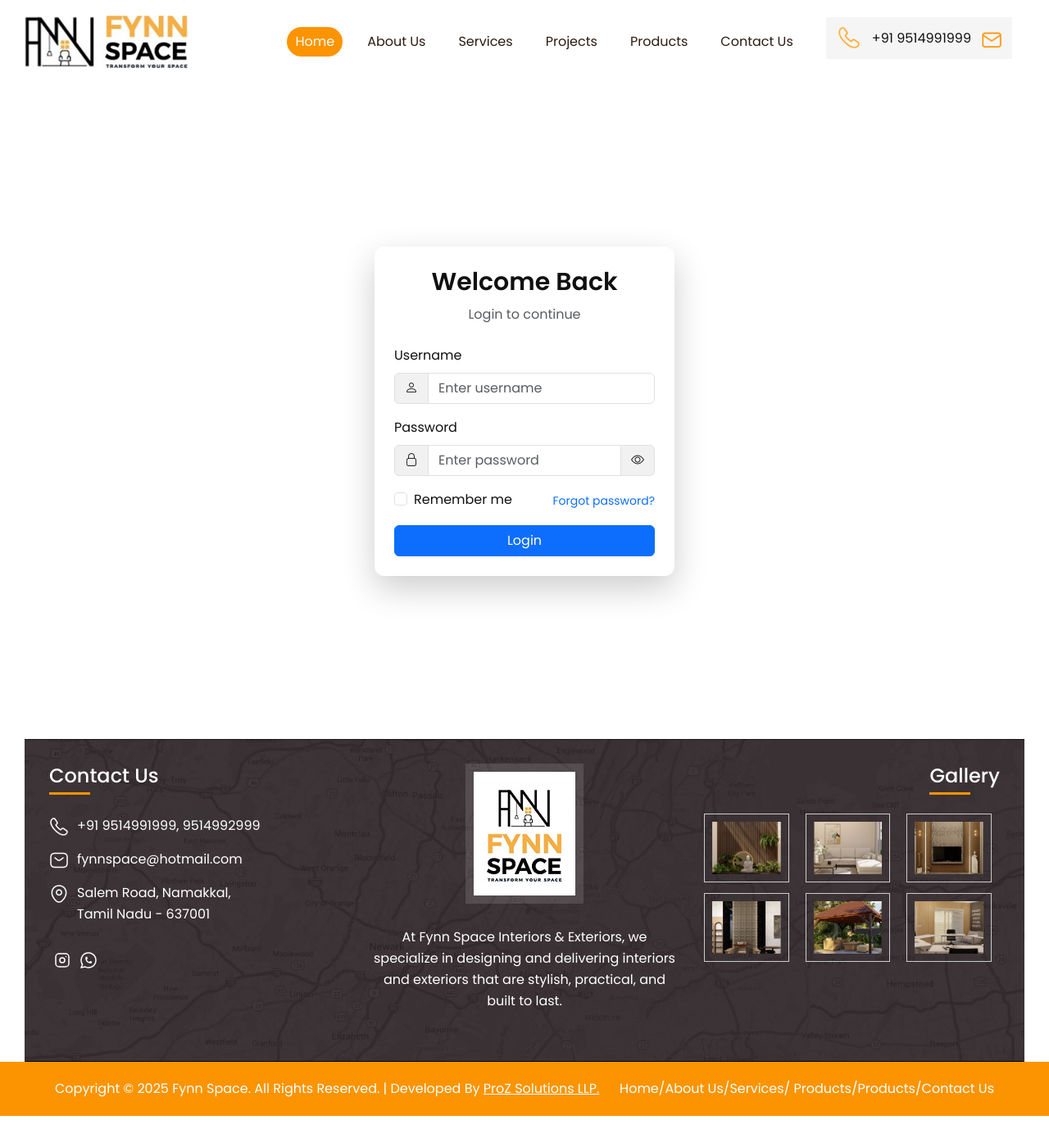
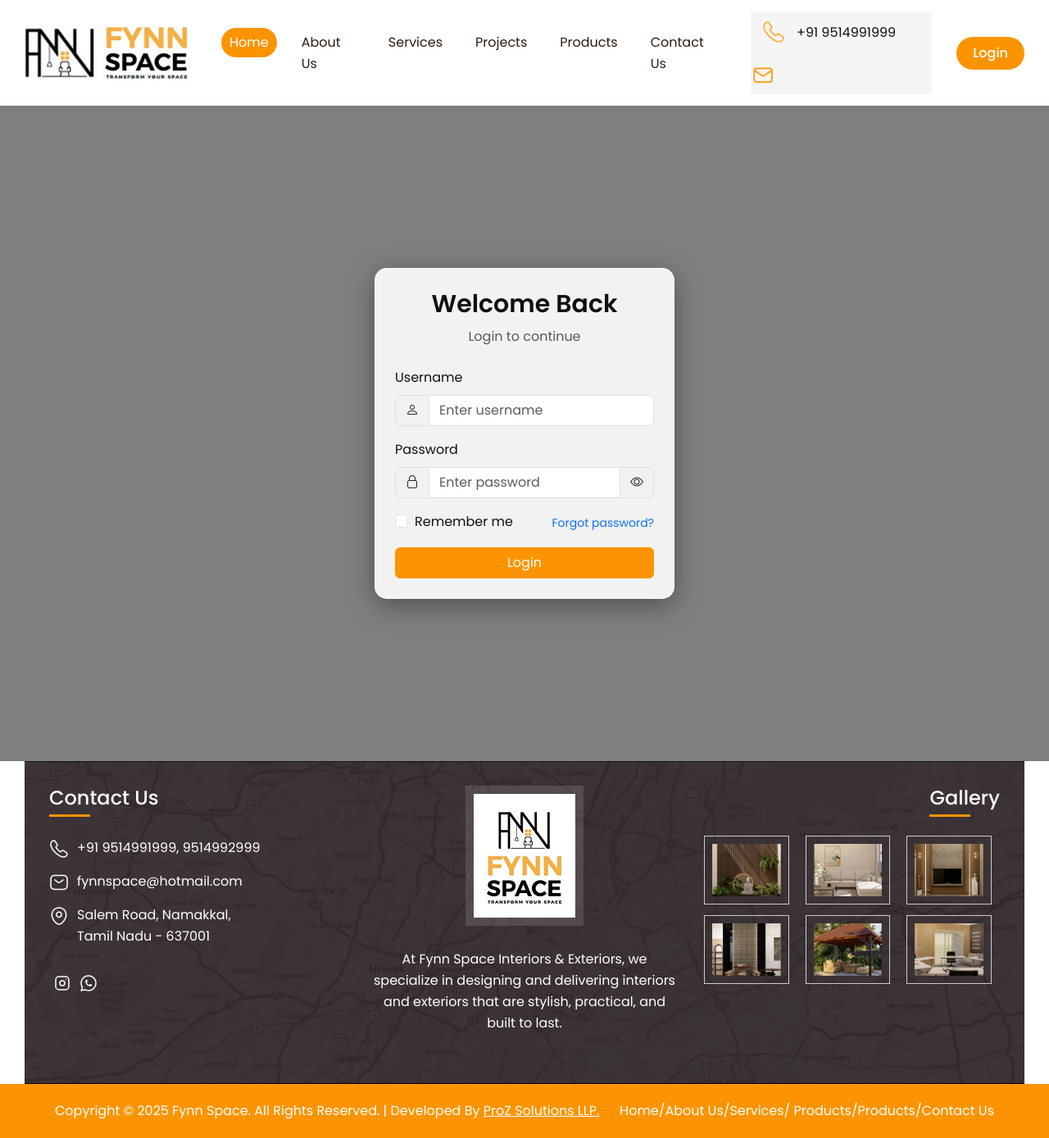
Before and after one commit to manojravichandran22/fynnn-space, a PHP site: page /login.php in a window 1280 px wide. Shown: the whole page at 82% size. Before the commit the page ends 1362 px from the top, so only its background shows below. Run offline with PHP 8.4, Linux system fonts and the light colour scheme.

Commit message:
login button

```diff
--- a/header.php
+++ b/header.php
@@ -54,7 +54,7 @@
           </ul>
 
 
-          <div class="last_list">
+          <div class="last_list" style="display: flex; align-items: center;">
             <div class="reqcallout">
 
 <div class="reqcall"><div class="topicons"><img src="images/top-mob.png" /></div>
@@ -65,6 +65,9 @@
 
 </div>
 
+             <?php if (!isset($_SESSION['user_id'])): ?>
+                <a href="login.php" class="appointment_now" style="margin-left: 15px; padding: 7px 20px;">Login</a>
+             <?php endif; ?>
 
                     </div>
 
--- a/login.php
+++ b/login.php
@@ -28,15 +28,35 @@
 
         .login-section {
             min-height: 100vh;
-            background: linear-gradient(135deg, #0d6efd, #6f42c1);
+            background: url('images/banner2.jpg') no-repeat center center fixed;
+            background-size: cover;
             display: flex;
             align-items: center;
+            position: relative;
+        }
+
+        .login-section::before {
+            content: '';
+            position: absolute;
+            top: 0;
+            left: 0;
+            right: 0;
+            bottom: 0;
+            background: rgba(0, 0, 0, 0.5);
+            z-index: 1;
+        }
+
+        .login-section .container {
+            position: relative;
+            z-index: 2;
         }
 
         .login-card {
-            background: #ffffff;
-            border-radius: 12px;
-            box-shadow: 0 15px 40px rgba(0, 0, 0, 0.2);
+            background: rgba(255, 255, 255, 0.9);
+            backdrop-filter: blur(10px);
+            border-radius: 15px;
+            border: 1px solid rgba(255, 255, 255, 0.3);
+            box-shadow: 0 8px 32px 0 rgba(0, 0, 0, 0.37);
         }
 
         .login-card h3 {
@@ -46,6 +66,16 @@
         .input-group-text {
             background-color: #f1f1f1;
             cursor: pointer;
+        }
+
+        .btn-primary {
+            background-color: #fc9401;
+            border-color: #fc9401;
+        }
+
+        .btn-primary:hover {
+            background-color: #e58601;
+            border-color: #e58601;
         }
     </style>
 </head>
```
